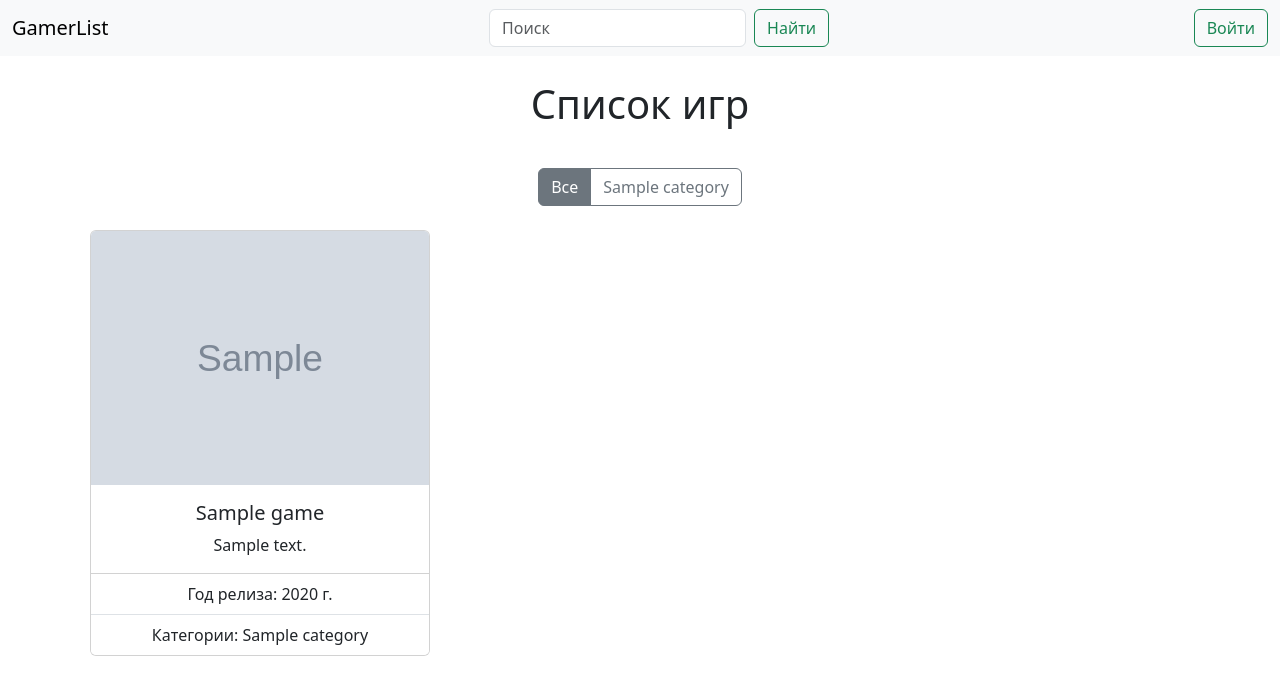
After one commit to fake-stmz/web-games-catalogue, a Django app: template web_games/gamerlist/templates/index.html in a window 1280 px wide. The commit adds this page. Shown: the top 695 px of the page. Run offline with Django 4.2, Linux system fonts and the light colour scheme; the template is opened without the code that fills it: values that come from a table or form of the project are taken from there, others are empty; tables that the repository leaves empty hold one stand-in row (values such as "Sample post"); grey boxes marked "Sample" are stand-in pictures.

Commit message:
Search and category filter

```diff
--- a/web_games/gamerlist/templates/base.html
+++ b/web_games/gamerlist/templates/base.html
@@ -2,7 +2,7 @@
 <html lang="ru">
 <head>
     <meta charset="UTF-8">
-    <title>{% block title %}GamerList - Список игр{% endblock %}</title>
+    <title>{% block title %}GamerList{% endblock %}</title>
     <link href="https://cdn.jsdelivr.net/npm/bootstrap@5.3.8/dist/css/bootstrap.min.css" rel="stylesheet" integrity="sha384-sRIl4kxILFvY47J16cr9ZwB07vP4J8+LH7qKQnuqkuIAvNWLzeN8tE5YBujZqJLB" crossorigin="anonymous">
     <script src="https://cdn.jsdelivr.net/npm/bootstrap@5.3.8/dist/js/bootstrap.bundle.min.js" integrity="sha384-FKyoEForCGlyvwx9Hj09JcYn3nv7wiPVlz7YYwJrWVcXK/BmnVDxM+D2scQbITxI" crossorigin="anonymous"></script>
 </head>
@@ -11,37 +11,20 @@
         <nav class="navbar sticky-top bg-body-tertiary">
             <div class="container-fluid">
                 <a class="navbar-brand" href="/">GamerList</a>
-                <form class="d-flex" role="search">
-                    <input class="form-control me-2" type="search" placeholder="Поиск" name="search"/>
-                    <button class="btn btn-outline-success" type="submit">Найти</button>
-                </form>
-                <button class="btn btn-outline-success" type="button">Войти</button>
+                {% block search %}{% endblock %}
+                {% if user.is_authenticated %}
+                    <a href="{% url 'profile' %}" class="btn btn-outline-success">Профиль</a>
+                    <a href="{% url 'logout' %}" class="btn btn-outline-danger">Выйти</a>
+                {% else %}
+                    <a href="{% url 'login' %}" class="btn btn-outline-success">Войти</a>
+                {% endif %}
             </div>
         </nav>
     </header>
 
     <main>
-        <div class="container text-center">
-            <div class="row row-cols-3">
-                {% for game in games %}
-                <div class="col">
-                    <div class="card m-2">
-                        <img src="{{ game.image }}" class="card-img-top" alt="{{ game.name }}">
-                        <div class="card-body">
-                            <h5 class="card-title">{{ game.name }}</h5>
-                            <p class="card-text">{{ game.description }}</p>
-                        </div>
-                        <ul class="list-group list-group-flush">
-                            <li class="list-group-item">Год релиза: {{ game.release_year }} г.</li>
-                            <li class="list-group-item">Категории: {% for category in game.categories.all %}
-                                {{ category.name }}{% if category.name != game.categories.last.name %}, {% endif %}
-                                {% endfor %}</li>
-                        </ul>
-                    </div>
-                </div>
-                {% endfor %}
-            </div>
-        </div>
+        {% block content %}
+        {% endblock %}
     </main>
 </body>
 </html>
--- /dev/null
+++ b/web_games/gamerlist/templates/index.html
@@ -0,0 +1,41 @@
+{% extends 'base.html' %}
+
+{% block title %}GamerList - Список игр{% endblock %}
+
+{% block search %}
+    <form class="d-flex" role="search" method="get">
+        <input class="form-control me-2" type="search" placeholder="Поиск" name="search" {% if request.GET.search %}value="{{ request.GET.search }}"{% endif %}/>
+        <button class="btn btn-outline-success" type="submit">Найти</button>
+    </form>
+{% endblock %}
+
+{% block content %}
+    <div class="container text-center">
+        <h1 class="my-4">Список игр</h1>
+        <div class="btn-group my-3" role="group">
+            <a href="/" type="button" class="btn {% if not request.GET.category %}btn-secondary{% else %}btn-outline-secondary{% endif %}">Все</a>
+            {% for category in categories %}
+            <a href="?category={{ category.id }}" class="btn {% if request.GET.category == category.id|slugify %}btn-secondary{% else %}btn-outline-secondary{% endif %}">{{ category.name }}</a>
+            {% endfor %}
+        </div>
+        <div class="row row-cols-3">
+                {% for game in games %}
+                <div class="col">
+                    <div class="card m-2">
+                        <img src="{{ game.image }}" class="card-img-top" alt="{{ game.name }}">
+                        <div class="card-body">
+                            <h5 class="card-title">{{ game.name }}</h5>
+                            <p class="card-text">{{ game.description }}</p>
+                        </div>
+                        <ul class="list-group list-group-flush">
+                            <li class="list-group-item">Год релиза: {{ game.release_year }} г.</li>
+                            <li class="list-group-item">Категории: {% for category in game.categories.all %}
+                                {{ category.name }}{% if category.name != game.categories.last.name %}, {% endif %}
+                                {% endfor %}</li>
+                        </ul>
+                    </div>
+                </div>
+                {% endfor %}
+            </div>
+        </div>
+{% endblock %}
--- a/web_games/web_games/settings.py
+++ b/web_games/web_games/settings.py
@@ -81,7 +81,7 @@ DATABASES = {
         'HOST': 'localhost',
         'PORT': '5432',
         'USER': 'postgres',
-        'PASSWORD': ''
+        'PASSWORD': '123'
     }
 }
 
--- a/web_games/web_games/urls.py
+++ b/web_games/web_games/urls.py
@@ -21,6 +21,8 @@ from gamerlist import views
 urlpatterns = [
     path('admin/', admin.site.urls),
     path('', views.index, name="index"),
-    path('category/<int:category_id>/', views.category_filter, name="category_filter"),
-    path('search/', views.search, name="search")
+    path('profile/', views.profile, name="profile"),
+    path('register/', views.register, name="register"),
+    path('login/', views.login, name="login"),
+    path('logout/', views.logout, name="logout"),
 ]
```
Also changed, not shown: web_games/gamerlist/views.py (+20 -2 lines), web_games/gamerlist/templates/login.html (added), web_games/gamerlist/templates/profile.html (added), web_games/gamerlist/templates/register.html (added).
